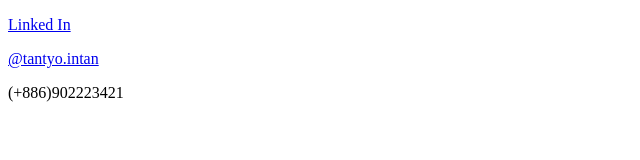
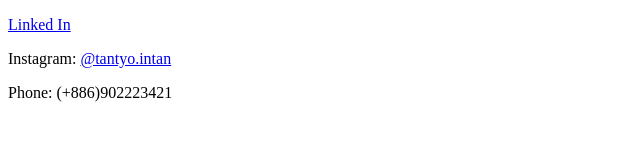
Before and after one commit to TantyoIntan/cv, a plain HTML site: page contact-me.html in a window 1280 px wide. Shown: the whole page, without its empty margins (0-640 px from the left). Drawn offline with Linux system fonts and the light colour scheme.

Commit message:
Update contact-me.html

```diff
--- a/contact-me.html
+++ b/contact-me.html
@@ -5,7 +5,7 @@
     </head>
     <body>
         <p><a href="linkedin.com/in/tantyo-intan-9a65a31ab">Linked In</a></p>
-        <p><a href="https://www.instagram.com/tantyo.intan/">@tantyo.intan</a></p>
-        <p>(+886)902223421</p>
+        <p>Instagram: <a href="https://www.instagram.com/tantyo.intan/">@tantyo.intan</a></p>
+        <p>Phone: (+886)902223421</p>
     </body>
 </html>
```
